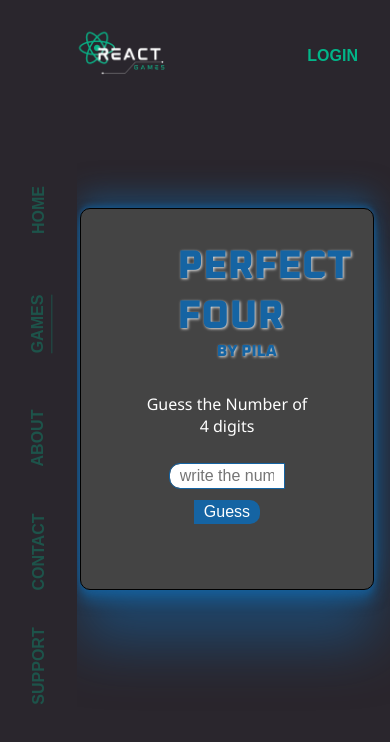
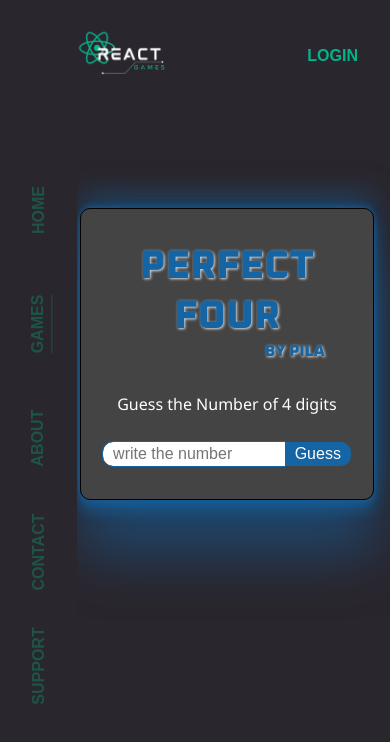
Before and after one commit to FatimaBadaoui/react-games-spa, a React (Vite) app: page /games/perfectfour in a window 390 px wide. Shown: the top 742 px of the page. Built offline with nearby package versions, Linux system fonts and the light colour scheme; a web font is replaced by a local one.

Commit message:
fix perfect four responsive design for smaller screens

```diff
--- a/src/routes/PerfectFour/style.module.css
+++ b/src/routes/PerfectFour/style.module.css
@@ -108,6 +108,7 @@
 @media screen and (max-width: 860px) {
   .perfect-four {
     width: 90%;
+    padding: 0 1rem 2rem 1rem;
     h1 {
       font-size: 2.5rem;
 
```
